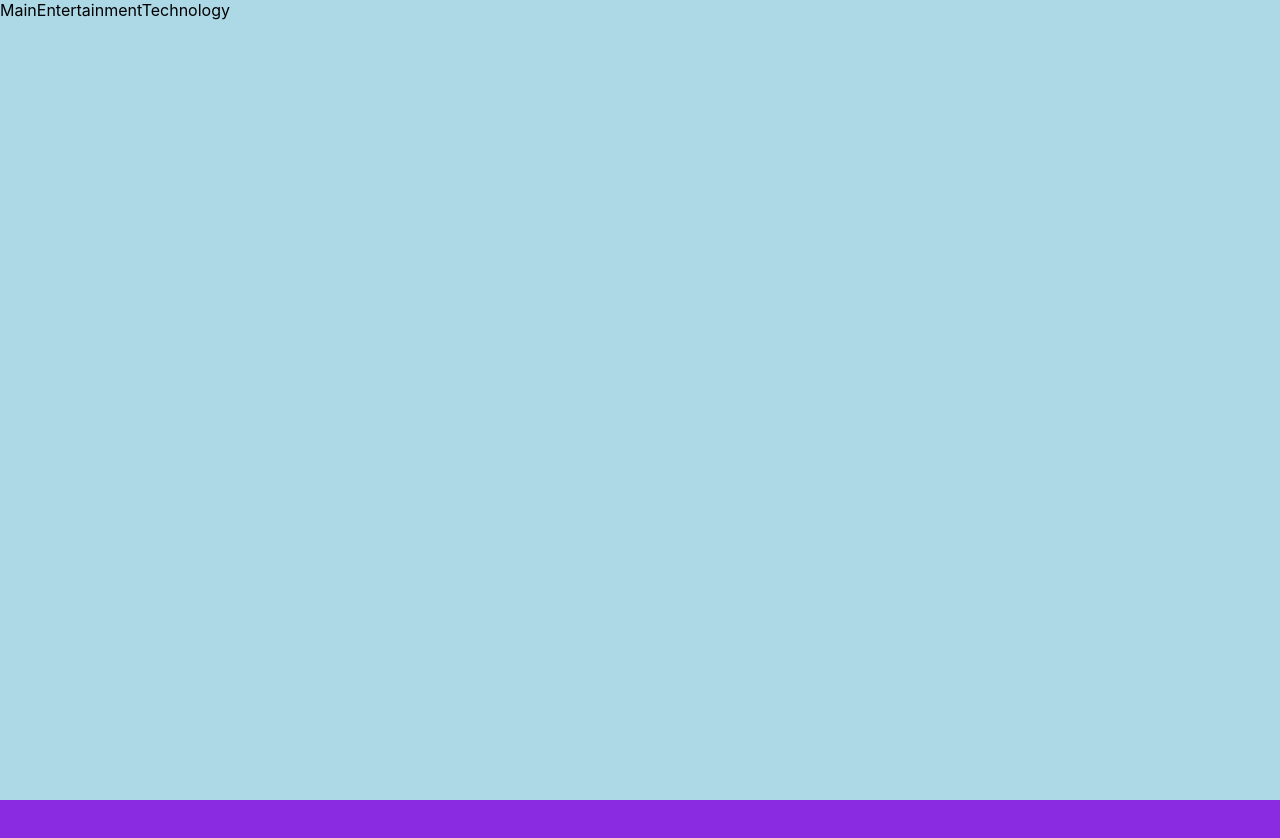
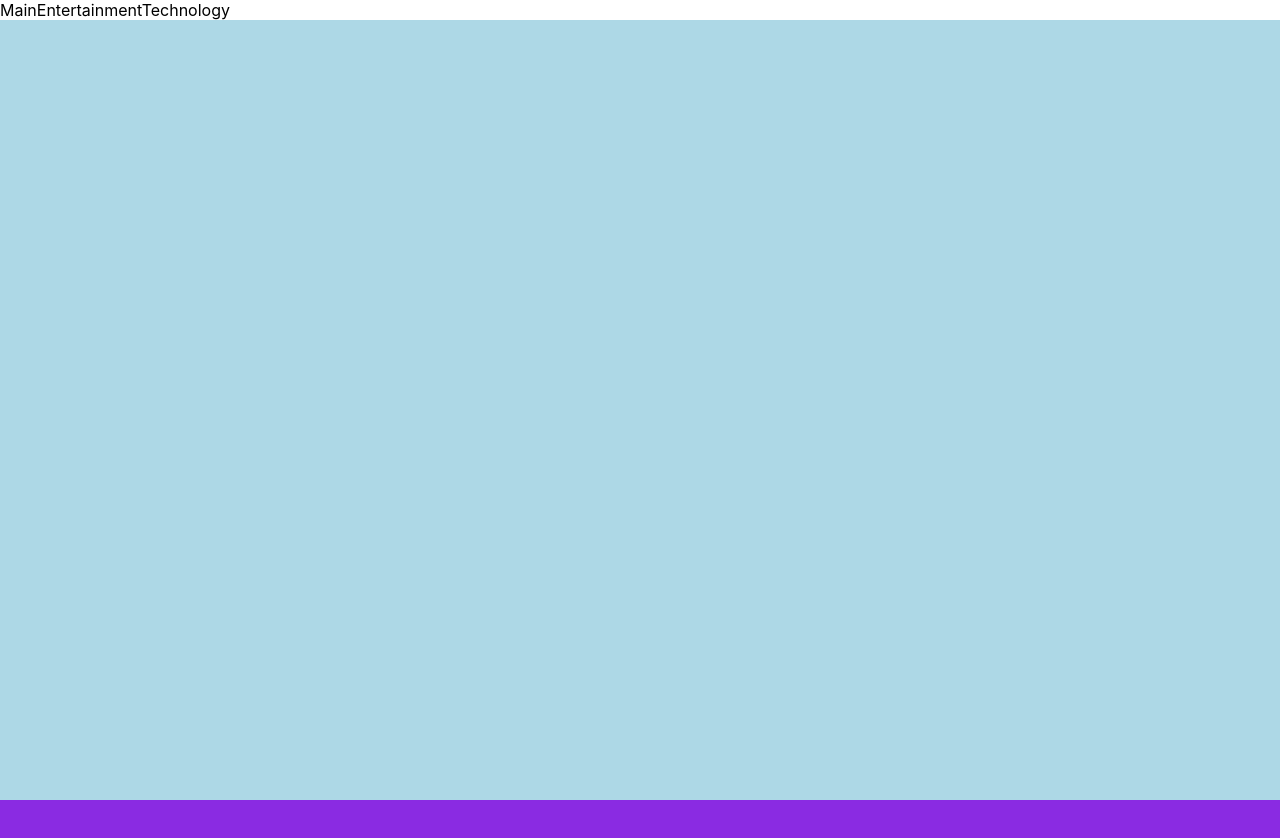
Before and after one commit to mamady310/news, a React (Create React App) app: page / in a window 1280 px wide. Shown: the top 838 px of the page. Built offline with nearby package versions, Linux system fonts and the light colour scheme.

Commit message:
installed bootstrap to start styling navbar

```diff
--- a/package.json
+++ b/package.json
@@ -6,6 +6,7 @@
     "@testing-library/jest-dom": "^4.2.4",
     "@testing-library/react": "^9.5.0",
     "@testing-library/user-event": "^7.2.1",
+    "bootstrap": "^4.4.1",
     "component": "^1.1.0",
     "react": "^16.13.1",
     "react-dom": "^16.13.1",
--- a/src/container/App.css
+++ b/src/container/App.css
@@ -2,6 +2,7 @@
   position: fixed;
   top: 0;
   width: 100%;
+  background-color: white;
 }
 
 .navbar ul li {
```
Also changed, not shown: 1 other file (tests, documents, lock files or other folders).
